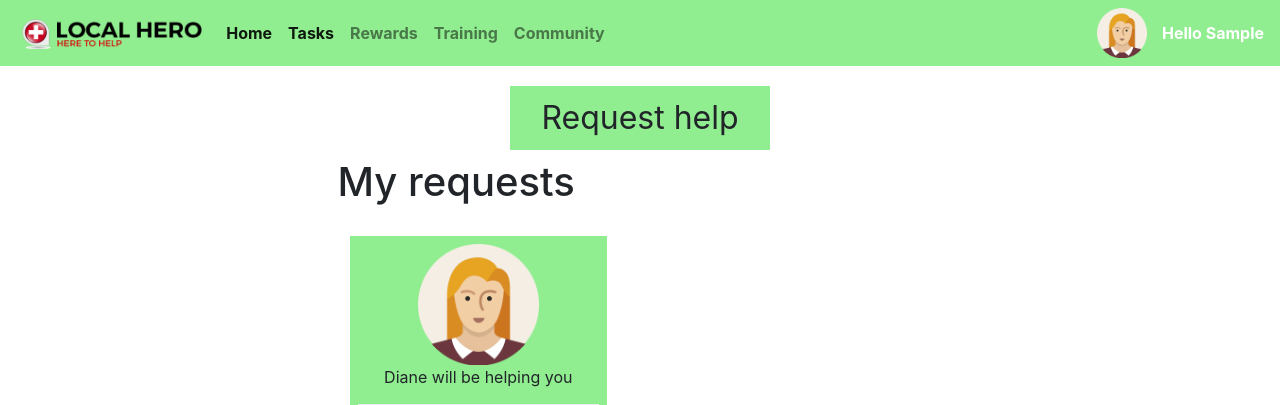
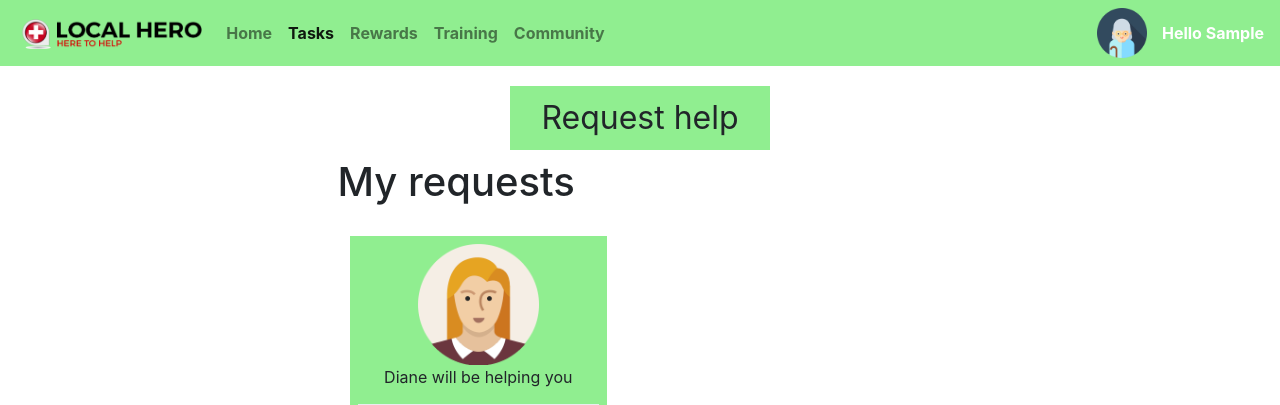
Before and after one commit to Ruijan/volunteering_platform, a Flask app: template templates/dashboard-need.html in a window 1280 px wide. Shown: the top 405 px of the page. Run offline with Flask 2, Linux system fonts and the light colour scheme; the template is opened without the code that fills it: most values are stand-ins (such as "Sample title", 1, 10 or a date in 2020); parts of the project's set-up code (start-up, migrations or seed data) failed here and were passed over; some libraries are stand-ins or nearby versions.

Commit message:
update needer dashboar

```diff
--- a/app.py
+++ b/app.py
@@ -168,7 +168,7 @@ def dashboard():
             for task in accepted_tasks:
                 task["status"] = "On Going" if task["status"] == 1 else "Complete"
             return render_template("dashboard-need.html", first_name=session["FIRST_NAME"],
-                                   accepted_tasks=accepted_tasks)
+                                   accepted_tasks=accepted_tasks, gender=current_user["gender"])
     else:
         return redirect(url_for("login"))
 
--- a/templates/dashboard-need.html
+++ b/templates/dashboard-need.html
@@ -47,7 +47,7 @@
 
         <div class="collapse navbar-collapse te" id="navbarSupportedContent">
             <ul class="navbar-nav mr-auto">
-                <li class="nav-item active">
+                <li class="nav-item">
                     <a class="nav-link font-weight-bold" href="#">Home</a>
                 </li>
                 <li class="nav-item active">
@@ -67,7 +67,11 @@
 
                 <ul class="navbar-nav mr-auto">
                     <li class="nav-item dropdown" style="margin-right: 15px;">
-                        <a href="#" id="navbarDropdown" role="button" data-toggle="dropdown" aria-haspopup="true"> <img src="{{ url_for('static',filename='images/user.png') }}" height="50"></a>
+                        {% if gender == "Male" %}
+                        <a href="#" id="navbarDropdown" role="button" data-toggle="dropdown" aria-haspopup="true"> <img src="{{ url_for('static',filename='images/grandpa.png') }}" height="50"></a>
+                        {% else %}
+                        <a href="#" id="navbarDropdown" role="button" data-toggle="dropdown" aria-haspopup="true"> <img src="{{ url_for('static',filename='images/grandma.png') }}" height="50"></a>
+                        {% endif%}
                         <div class="dropdown-menu" aria-labelledby="navbarDropdown">
                             <a class="dropdown-item" href="#" onclick="disconnect();">Log out</a>
                         </div>
```
